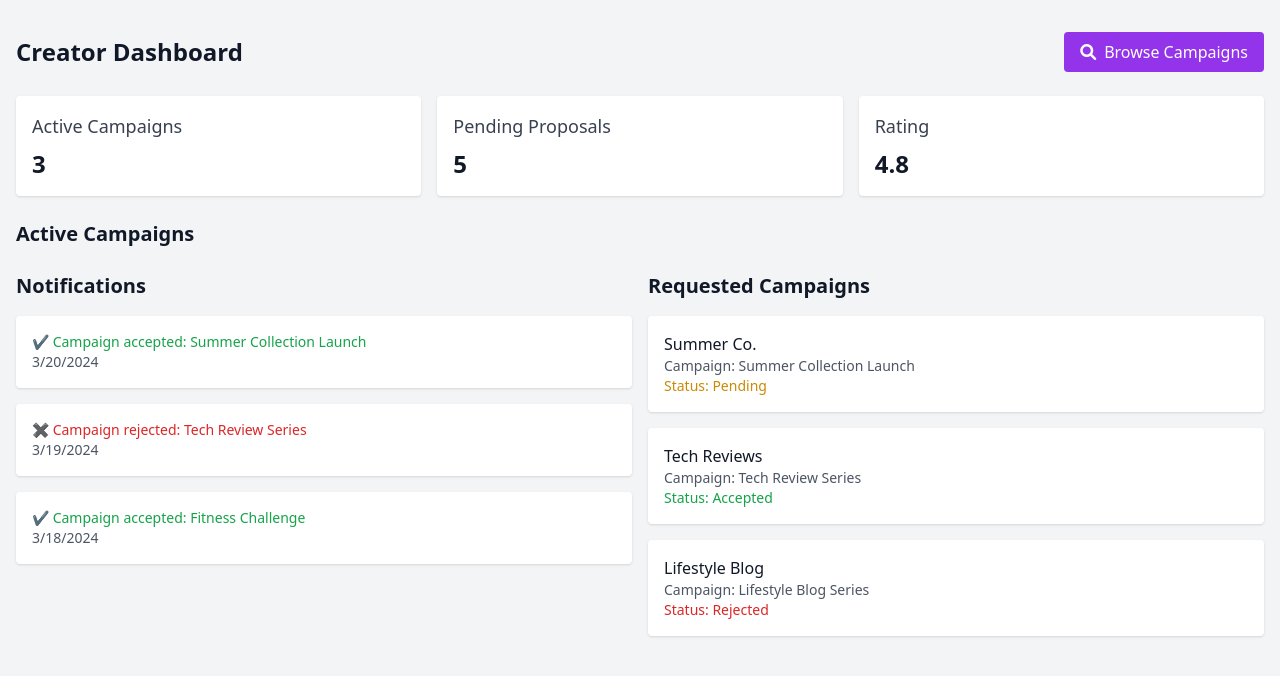
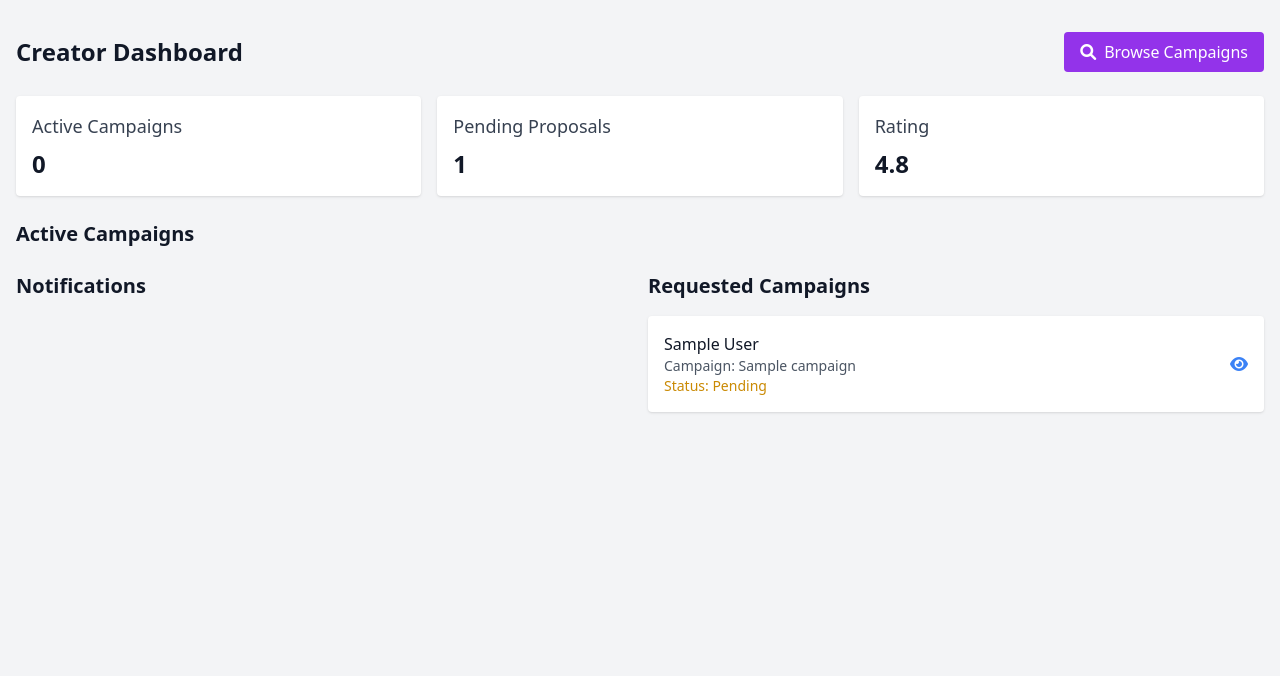
Before and after one commit to rebin03/CollabX, a Django app: page /creator/dashboard/ in a window 1280 px wide. Shown: the top 676 px of the page. Run offline with Django 5.2, Linux system fonts and the light colour scheme; a user stored in the database is signed in; tables that the repository leaves empty hold one stand-in row (values such as "Sample post"); some libraries are stand-ins or nearby versions.

Commit message:
⬆️  Updated reator and brand dashboard with dynamic data from the db, Added campaign update and delete option for brand user

```diff
--- a/accounts/templates/creator_detail.html
+++ b/accounts/templates/creator_detail.html
@@ -2,6 +2,12 @@
 
 {% block main %}
 <div class="max-w-7xl mx-auto px-4 py-8">
+    <!-- Back -->
+    <div class="mb-6">
+        <button onclick="history.back()" class="text-gray-500 text-sm font-medium hover:text-gray-700">
+          &larr; Back
+        </button>
+    </div>
 
     <!-- Profile Header -->
     <div class="flex flex-col items-center bg-white rounded-lg shadow-md p-6 md:flex-row md:items-start md:p-8">
--- a/campaigns/templates/creator_dashboard.html
+++ b/campaigns/templates/creator_dashboard.html
@@ -23,11 +23,11 @@
     <div class="grid grid-cols-1 md:grid-cols-3 gap-4 mb-6">
       <div class="bg-white p-4 rounded shadow">
         <h2 class="text-lg font-medium text-gray-700">Active Campaigns</h2>
-        <p class="text-2xl font-bold mt-2">3</p>
+        <p class="text-2xl font-bold mt-2">{{active_campaigns_count}}</p>
       </div>
       <div class="bg-white p-4 rounded shadow">
         <h2 class="text-lg font-medium text-gray-700">Pending Proposals</h2>
-        <p class="text-2xl font-bold mt-2">5</p>
+        <p class="text-2xl font-bold mt-2">{{ pending_proposals_count }}</p>
       </div>
       <div class="bg-white p-4 rounded shadow">
         <h2 class="text-lg font-medium text-gray-700">Rating</h2>
@@ -63,64 +63,62 @@
         </div>
       </div>
       {% endfor %}
-      <!-- <div class="bg-white p-2 rounded shadow mb-2">
-        <div class="flex flex-col sm:flex-row justify-between items-start sm:items-center border border-2 rounded p-4 gap-4">
-
-          <div>
-            <h3 class="text-lg font-semibold">Tech Gadget Review</h3>
-            <p class="text-sm text-gray-600">Brand: TechWorld</p>
-            <p class="text-sm text-gray-600">Deadline: 4/20/2024</p>
-            <p class="text-sm text-gray-600">Status: Content Due</p>
-          </div>
-
-
-          <div class="sm:self-start self-end">
-            <button
-              class="border border-slate-400 text-primary px-4 py-2 rounded hover:bg-slate-100 flex items-center">
-              <i class="fa-regular fa-file-lines me-2"></i> Submit Report
-            </button>
-          </div>
-        </div>
-      </div> -->
     </div>
 
+    <!-- Notifications and Requested Campaigns -->
     <!-- Notifications and Requested Campaigns -->
     <div class="grid grid-cols-1 md:grid-cols-2 gap-4">
       <!-- Notifications -->
       <div>
         <h2 class="text-xl font-semibold mb-4">Notifications</h2>
-        <div class="bg-white p-4 rounded shadow mb-4">
-          <p class="text-sm text-green-600">✔ Campaign accepted: Summer Collection Launch</p>
-          <p class="text-sm text-gray-600">3/20/2024</p>
-        </div>
-        <div class="bg-white p-4 rounded shadow mb-4">
-          <p class="text-sm text-red-600">✖ Campaign rejected: Tech Review Series</p>
-          <p class="text-sm text-gray-600">3/19/2024</p>
-        </div>
-        <div class="bg-white p-4 rounded shadow">
-          <p class="text-sm text-green-600">✔ Campaign accepted: Fitness Challenge</p>
-          <p class="text-sm text-gray-600">3/18/2024</p>
-        </div>
+        {% for proposal in notifications %}
+          {% if proposal.status == 'accepted' %}
+          <div class="bg-white p-4 rounded shadow mb-4 flex justify-between items-center">
+            <div>
+              <p class="text-sm text-green-600">✔ Campaign accepted: {{ proposal.campaign_object.title }}</p>
+              <p class="text-sm text-gray-600">{{ proposal.submitted_at|date:"Y-m-d" }}</p>
+            </div>
+            <form method="POST" action="{% url 'creator-dashboard' %}">
+              {% csrf_token %}
+              <input type="hidden" name="notification_id" value="{{ proposal.id }}">
+              <button type="submit" class="text-gray-500 hover:text-red-600">
+                <i class="fa-solid fa-times"></i>
+              </button>
+            </form>
+          </div>
+          {% elif proposal.status == 'rejected' %}
+          <div class="bg-white p-4 rounded shadow mb-4 flex justify-between items-center">
+            <div>
+              <p class="text-sm text-red-600">✖ Campaign rejected: {{ proposal.campaign_object.title }}</p>
+              <p class="text-sm text-gray-600">{{ proposal.submitted_at|date:"Y-m-d" }}</p>
+            </div>
+            <form method="POST" action="{% url 'creator-dashboard' %}">
+              {% csrf_token %}
+              <input type="hidden" name="notification_id" value="{{ proposal.id }}">
+              <button type="submit" class="text-gray-500 hover:text-red-600">
+                <i class="fa-solid fa-times"></i>
+              </button>
+            </form>
+          </div>
+          {% endif %}
+        {% endfor %}
       </div>
 
       <!-- Requested Campaigns -->
       <div>
         <h2 class="text-xl font-semibold mb-4">Requested Campaigns</h2>
-        <div class="bg-white p-4 rounded shadow mb-4">
-          <p class="font-medium">Summer Co.</p>
-          <p class="text-sm text-gray-600">Campaign: Summer Collection Launch</p>
-          <p class="text-sm text-yellow-600">Status: Pending</p>
+        {% for proposal in requested_campaigns %}
+        <div class="bg-white p-4 rounded shadow mb-4 flex justify-between items-center">
+          <div>
+            <p class="font-medium">{{ proposal.campaign_object.brand.brand_name }}</p>
+            <p class="text-sm text-gray-600">Campaign: {{ proposal.campaign_object.title }}</p>
+            <p class="text-sm {% if proposal.status == 'pending' %}text-yellow-600{% elif proposal.status == 'accepted' %}text-green-600{% else %}text-red-600{% endif %}">Status: {{ proposal.get_status_display }}</p>
+          </div>
+          <a href="{% url 'campaign-detail' proposal.campaign_object.id %}" class="text-blue-500 hover:underline">
+            <i class="fa-solid fa-eye"></i>
+          </a>
         </div>
-        <div class="bg-white p-4 rounded shadow mb-4">
-          <p class="font-medium">Tech Reviews</p>
-          <p class="text-sm text-gray-600">Campaign: Tech Review Series</p>
-          <p class="text-sm text-green-600">Status: Accepted</p>
-        </div>
-        <div class="bg-white p-4 rounded shadow">
-          <p class="font-medium">Lifestyle Blog</p>
-          <p class="text-sm text-gray-600">Campaign: Lifestyle Blog Series</p>
-          <p class="text-sm text-red-600">Status: Rejected</p>
-        </div>
+        {% endfor %}
       </div>
     </div>
 </div>
--- a/campaigns/urls.py
+++ b/campaigns/urls.py
@@ -8,6 +8,8 @@ urlpatterns = [
     path('campaign/add/', views.CreateCampaignView.as_view(), name='create-campaign'),
     path('campaign/all/', views.CampaignListView.as_view(), name='campaign-list'),
     path('campaign/<int:pk>/', views.CampaignDetailView.as_view(), name='campaign-detail'),
+    path('campaign/edit/<int:pk>/', views.UpdateCampaignView.as_view(), name='edit-campaign'),
+    path('campaign/delete/<int:pk>/', views.DeleteCampaignView.as_view(), name='delete-campaign'),
     path('proposal/submit/<int:pk>/', views.SubmitProposalView.as_view(), name='submit-proposal'),
     path('proposal/accept/<int:pk>/', views.AcceptProposalView.as_view(), name='accept-proposal'),
     path('proposal/reject/<int:pk>/', views.RejectProposalView.as_view(), name='reject-proposal'),
--- a/campaigns/views.py
+++ b/campaigns/views.py
@@ -28,12 +28,16 @@ class BrandDashboardView(View):
         pending_proposals = Proposal.objects.filter(campaign_object__in=campaigns, status='pending').count()
         average_rating = Rating.objects.filter(proposal__campaign_object__in=campaigns).aggregate(Avg('rating'))['rating__avg'] or 0
 
+        # Filter accepted proposals
+        accepted_proposals = Proposal.objects.filter(campaign_object__in=campaigns, status='accepted')
+
         context = {
             'campaigns': campaigns,
             'total_campaigns': total_campaigns,
             'active_collaborations': active_collaborations,
             'pending_proposals': pending_proposals,
             'average_rating': round(average_rating, 1),
+            'accepted_proposals': accepted_proposals,
         }
 
         return render(request, self.template_name, context)
@@ -102,7 +106,10 @@ class CampaignDetailView(View):
 
         id = kwargs.get('pk')
         qs = Campaign.objects.get(id=id)
-        user_proposal = Proposal.objects.filter(campaign_object=qs, creator_object=request.user.profile.creator_profile).first()
+        user_proposal = None
+
+        if hasattr(request.user.profile, 'creator_profile'):
+            user_proposal = Proposal.objects.filter(campaign_object=qs, creator_object=request.user.profile.creator_profile).first()
 
         context = {
             'campaign':qs,
@@ -110,6 +117,52 @@ class CampaignDetailView(View):
         }
 
         return render(request, self.template_name, context)
+
+
+class UpdateCampaignView(View):
+
+    template_name = 'edit_campaign.html'
+    form_class = CampaignForm
+
+    def get(self, request, *args, **kwargs):
+
+        id = kwargs.get('pk')
+        campaign = Campaign.objects.get(id=id)
+        form = self.form_class(instance=campaign)
+
+        context = {
+            'form': form,
+            'campaign': campaign,
+        }
+
+        return render(request, self.template_name, context)
+
+    def post(self, request, *args, **kwargs):
+
+        id = kwargs.get('pk')
+        campaign = Campaign.objects.get(id=id)
+        form = self.form_class(request.POST, request.FILES, instance=campaign)
+
+        if form.is_valid():
+            form.save()
+            return redirect('brand-dashboard')
+
+        context = {
+            'form': form,
+            'campaign': campaign,
+        }
+
+        return render(request, self.template_name, context)
+
+
+class DeleteCampaignView(View):
+
+    def post(self, request, *args, **kwargs):
+
+        id = kwargs.get('pk')
+        campaign = Campaign.objects.get(id=id)
+        campaign.delete()
+        return redirect('brand-dashboard')
 
 
 class CreatorDashbaordView(View):
@@ -120,12 +173,35 @@ class CreatorDashbaordView(View):
 
         creator_profile = request.user.profile.creator_profile
         active_campaigns = Campaign.objects.filter(proposals__creator_object=creator_profile, proposals__status='accepted', status='active')
+        active_campaigns_count = active_campaigns.count()
+        pending_proposals_count = Proposal.objects.filter(creator_object=creator_profile, status='pending').count()
+        requested_campaigns = Proposal.objects.filter(creator_object=creator_profile).select_related('campaign_object')
+
+        # Get dismissed notifications from session
+        dismissed_notifications = request.session.get('dismissed_notifications', [])
+
+        # Filter out dismissed notifications
+        notifications = requested_campaigns.exclude(id__in=dismissed_notifications)
 
         context = {
             'active_campaigns': active_campaigns,
+            'pending_proposals_count': pending_proposals_count,
+            'requested_campaigns': requested_campaigns,
+            'active_campaigns_count': active_campaigns_count,
+            'notifications': notifications,
         }
 
         return render(request, self.template_name, context)
+
+
+    def post(self, request, *args, **kwargs):
+        # Handle dismissing notifications
+        notification_id = request.POST.get('notification_id')
+        if notification_id:
+            dismissed_notifications = request.session.get('dismissed_notifications', [])
+            dismissed_notifications.append(int(notification_id))
+            request.session['dismissed_notifications'] = dismissed_notifications
+        return redirect('creator-dashboard')
 
 
 
```
Also changed, not shown: campaigns/templates/brand_dashboard.html (+11 -5 lines), campaigns/templates/campaign_detail.html (+8 -4 lines), campaigns/templates/campaign_list.html (+15 -4 lines), campaigns/templates/edit_campaign.html (added, +90 -0 lines), campaigns/templates/pending_proposals.html (+13 -0 lines).
